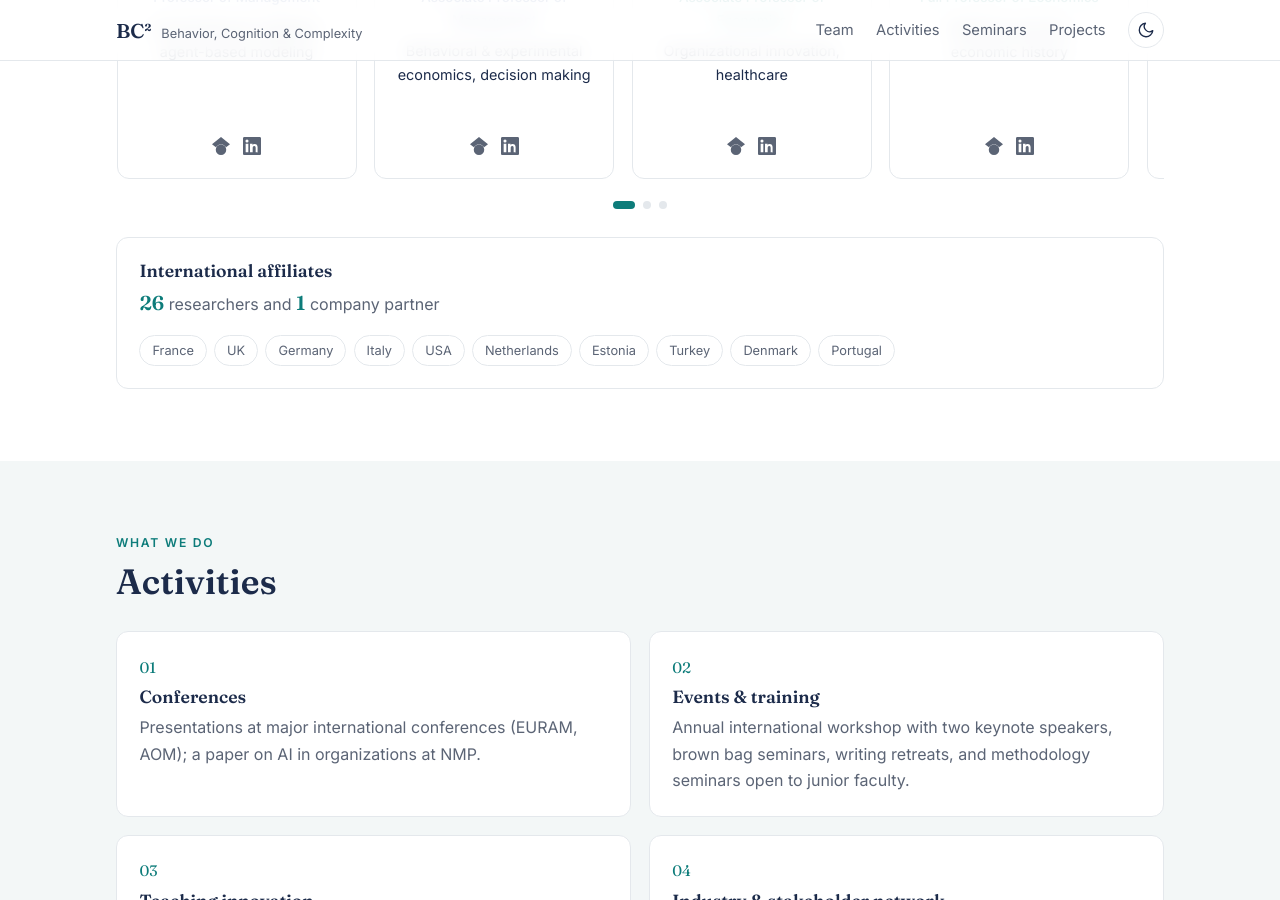
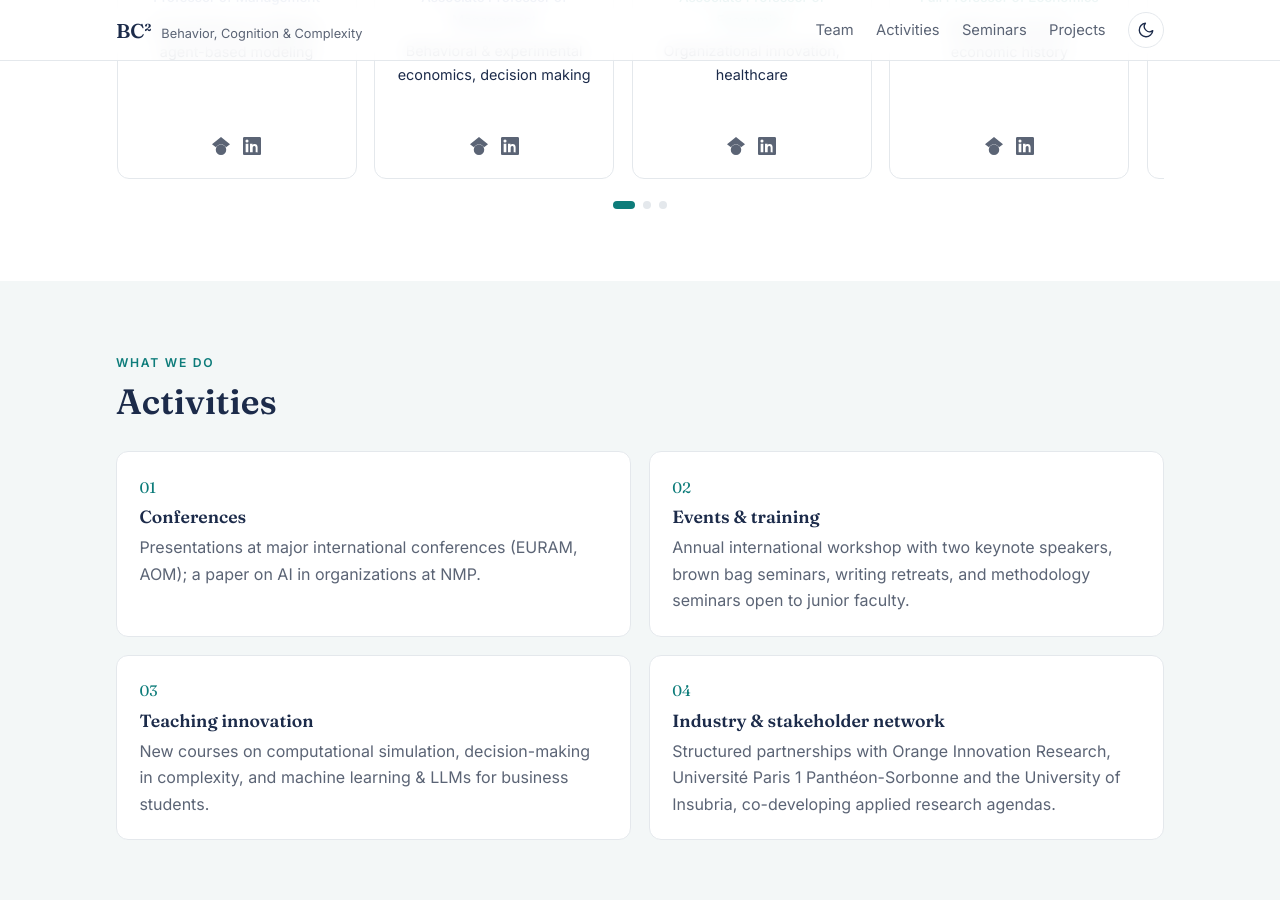
Before and after one commit to bc2psb/bc2psb.github.io, a Jekyll site: the page built from index.html, in a window 1280 px wide and 900 px high, scrolled down 1289 px. Built offline with Jekyll 4.4.1, drawn with Linux system fonts in a browser that asks for light colours.

Commit message:
Remove the International affiliates box from the Team section
Co-Authored-By: Claude Opus 5.5 <noreply@anthropic.com>

```diff
--- a/index.html
+++ b/index.html
@@ -93,25 +93,6 @@ layout: default
       {% endfor %}
     </div>
     <div class="car-dots" id="people-dots"></div>
-
-    <div class="affiliates card">
-      <div class="aff-head">
-        <h3>International affiliates</h3>
-        {% if aff.people.size == 0 %}
-        <p><strong>{{ aff.count }}</strong> researchers{% if aff.companies > 0 %} and <strong>{{ aff.companies }}</strong> company partner{% if aff.companies > 1 %}s{% endif %}{% endif %}</p>
-        {% endif %}
-      </div>
-      {% if aff.people.size > 0 %}
-      <ul class="aff-list">
-        {% for p in aff.people %}
-        <li>{% if p.url %}<a href="{{ p.url }}">{{ p.name }}</a>{% else %}{{ p.name }}{% endif %}<span>{{ p.affiliation }}{% if p.country %}, {{ p.country }}{% endif %}</span></li>
-        {% endfor %}
-      </ul>
-      {% endif %}
-      <ul class="chips">
-        {% for c in aff.countries %}<li>{{ c }}</li>{% endfor %}
-      </ul>
-    </div>
   </div>
 </section>
 
```
